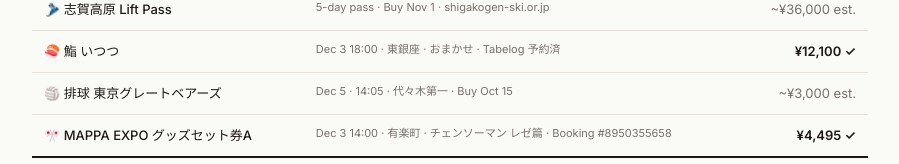
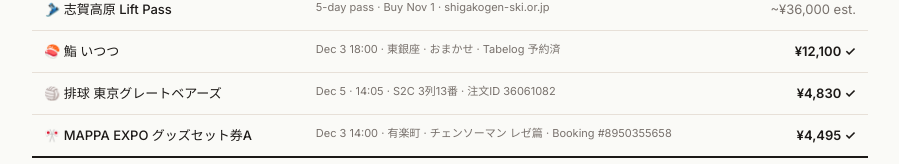
Before and after one commit to furic/japan-trip-2026, a plain HTML site: page index.html in a window 1280 px wide. Shown: the part 5305-5469 px from the top of the page, without its empty margins (190-1089 px from the left). Drawn offline with Linux system fonts and the light colour scheme.

Commit message:
Dec5: Volleyball ticket confirmed - S2C 3-13 ¥4,830

```diff
--- a/index.html
+++ b/index.html
@@ -867,8 +867,8 @@
       </tr>
       <tr>
         <td class="label">🏐 排球 東京グレートベアーズ</td>
-        <td class="note">Dec 5 · 14:05 · 代々木第一 · Buy Oct 15</td>
-        <td class="amount estimate">~¥3,000 est.</td>
+        <td class="note">Dec 5 · 14:05 · S2C 3列13番 · 注文ID 36061082</td>
+        <td class="amount">¥4,830 ✓</td>
       </tr>
       <tr>
         <td class="label">🎌 MAPPA EXPO グッズセット券A</td>
```
